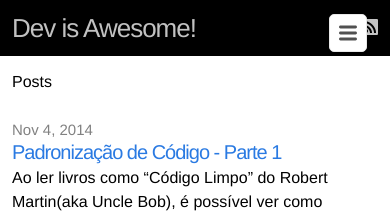
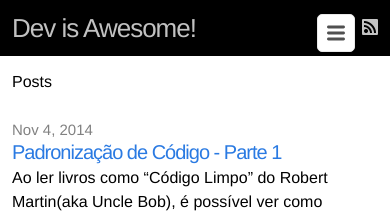
Before and after one commit to aloisioaw/aloisioaw.github.com, a Jekyll site: the page built from index.html, in a window 390 px wide. Shown: the top 213 px of the page. Built offline with Jekyll 4.4.1, drawn with Linux system fonts in a browser that asks for light colours.

Commit message:
Corrigida posição do menu para dispositivos móveis

```diff
--- a/css/main.css
+++ b/css/main.css
@@ -384,7 +384,8 @@ a:visited { color: #205caa; }
 	.site-nav {
 		position: fixed;
 		z-index: 10;
-		top: 14px; right: 8px;
+		top: 14px;
+		right: 20px;
 		background-color: white;
 		-webkit-border-radius: 5px;
 		-moz-border-radius: 5px;
```
